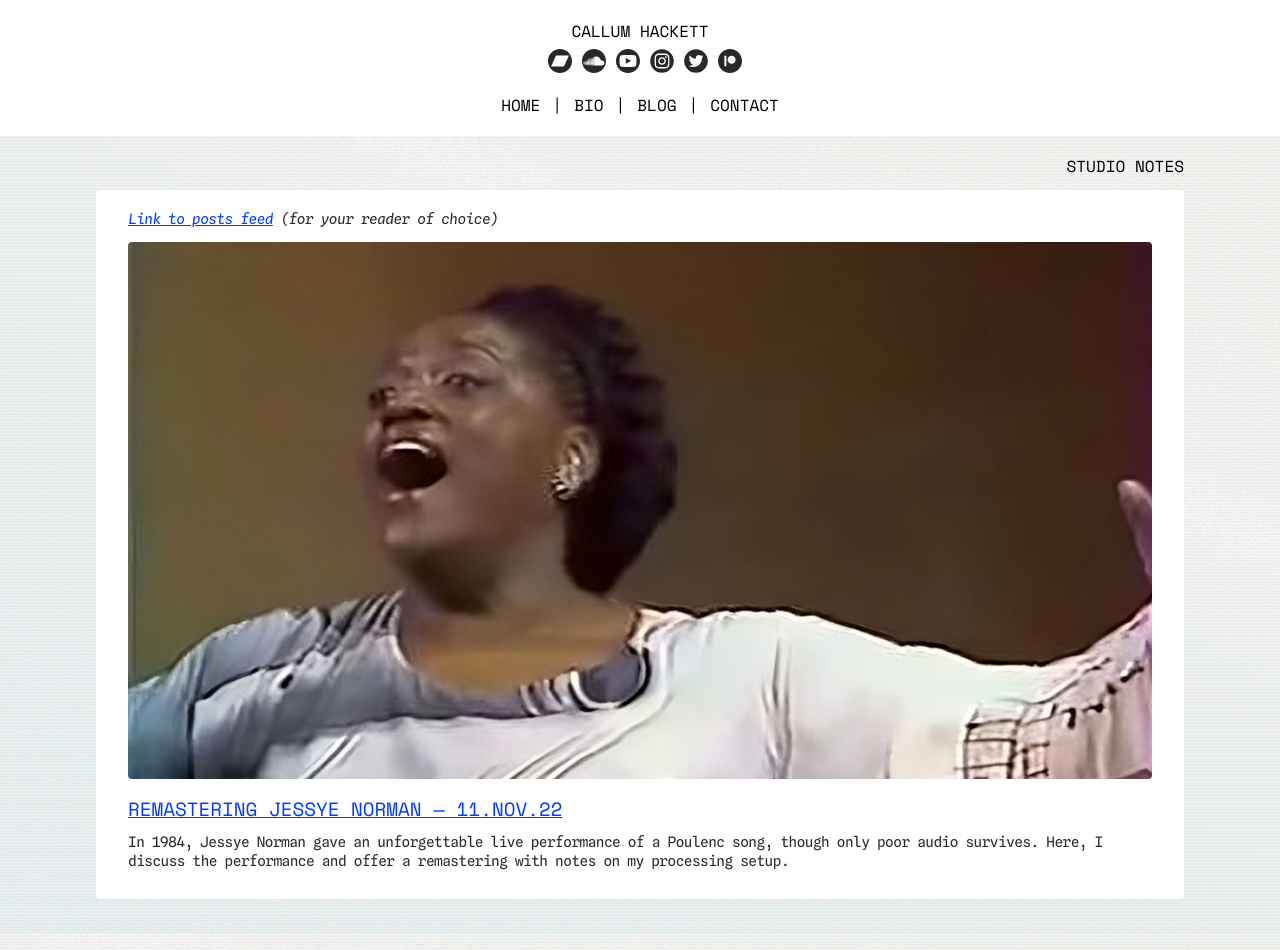
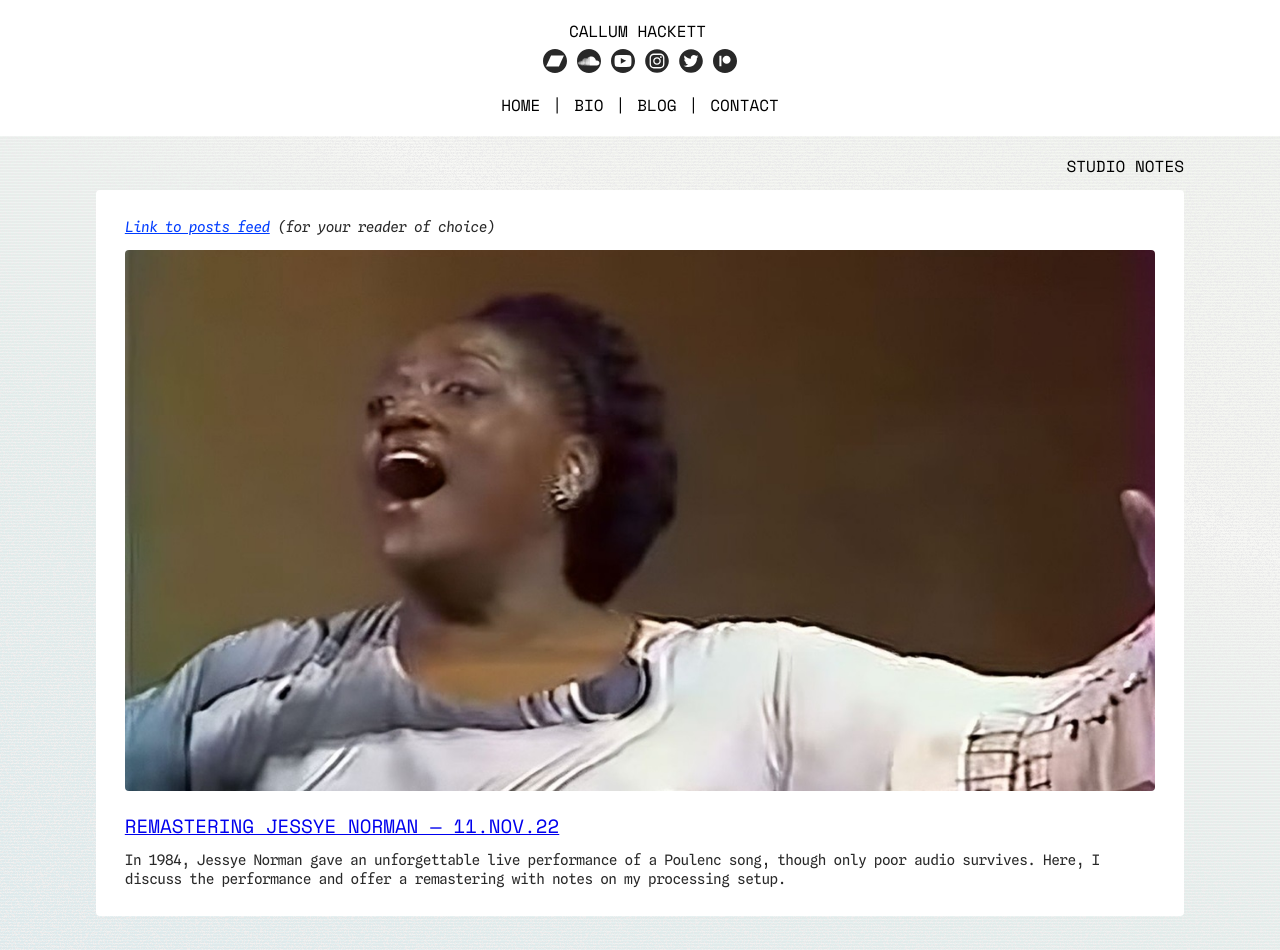
Before and after one commit to callumhackett/callumhackett.github.io, a Jekyll site: the page built from studio-notes.md, in a window 1280 px wide. Built offline with Jekyll 4.4.1, drawn with Linux system fonts in a browser that asks for light colours.

Commit message:
style updates

```diff
--- a/_includes/main.html
+++ b/_includes/main.html
@@ -35,9 +35,8 @@
                     {% for item in site.data.social_links %}<a href="{{ item.link }}"><img src="{{ item.image }}" title="{{ item.name }}"/></a>{% endfor %}
                 </div>
                 <div id="profile-pic">
-                    <!-- the vertical-align here is necessary to stop display:inline from adding extra height -->
                     <a href="{{ site.url }}">
-                        <img src="/assets/images/core/profile_pic.png" title="Callum Hackett" style="vertical-align: top !important;" />
+                        <img src="/assets/images/core/profile_pic.png" title="Callum Hackett" />
                     </a>
                 </div>
             </div>
--- a/assets/css/core.css
+++ b/assets/css/core.css
@@ -1,3 +1,25 @@
+/* Backgrounds */
+html {
+    background-image:
+        repeating-linear-gradient(rgba(0,0,0,0.05) 0,transparent 1px,transparent 2px,rgba(0,0,0,0.05) 3px),
+        url('/assets/images/core/noise.png'),
+        linear-gradient(
+            25deg,
+            hsl(189deg 32% 92%) 0%,
+            hsl(169deg 25% 93%) 37%,
+            hsl(139deg 18% 95%) 54%,
+            hsl(83deg 14% 96%) 61%,
+            hsl(65deg 14% 97%) 64%,
+            hsl(75deg 17% 96%) 68%,
+            hsl(85deg 19% 96%) 76%,
+            hsl(96deg 20% 95%) 100%
+        );
+        background-attachment: fixed; /* this stops the colour gradient from repeating */
+}
+#header-container, #content {
+    background: #fff;
+}
+
 /* Font Imports */
 @font-face {
     font-family: 'space mono';
@@ -25,39 +47,79 @@
     font-weight: bold;
 }
 
-/* Fonts */
+/* Font Groups */
 #header, #navigation, #metadata, h1, h2, h3 {
-    font-family: 'space mono', 'spline sans mono', 'inconsolata', monospace, sans-serif;
+    font-family: 'space mono', 'roboto mono', monospace, sans-serif;
     font-weight: normal;
-    line-height: 1em;
     text-transform: uppercase;
 }
-#header h1, #navigation, #metadata {
+p, li {
+    font-family: 'spline sans mono', 'inconsolata', monospace, sans-serif;
+}
+
+/* Font Sizes */
+#header, #header h1, #title, #navigation, #metadata {
     font-size: 1em;
+    line-height: 1em;
 }
-#title a, #navigation a {
-    text-decoration: none;
-}
-#main-table h2, #content h1, #content h2 {
+#main-table h2, #main-table h1, #main-table h2 {
     font-size: 1.2em;
 }
 p, li {
-    font-family: 'spline sans mono', 'inconsolata', monospace, sans-serif;
+    color: #282828;
     font-size: 0.9em;
-    line-height: 1.3em;
+    line-height: 1.35em;
     letter-spacing: -0.5px;
     word-spacing: -0.5px;
+}
+
+/* Font Margins */
+#title h1 {
+    margin-block-start: 0 !important;
+    margin-block-end: 0 !important;
+    margin-inline-start: 0 !important;
+    margin-inline-end: 0 !important;
+}
+#navigation a {
+    margin: 0 0.75em;
+}
+#metadata {
+    text-align: right;
+}
+#content h1 {
+    margin: 0 0 0.75em 0;
+    line-height: 1em;
+}
+#content h2 {
+    margin: 1.5em 0 0.25em 0;
+}
+p, ul, li {
     margin-block-start: 0;
 }
 p, ul, audio {
     margin-block-end: 0.9em; /* this should equal the main font size */
 }
 ul {
-    margin-block-start: 0;
     padding-left: 2em;
 }
 li {
     margin-block-end: 0.25em;
+}
+
+/* Link Styles */
+#title a, #navigation a {
+    text-decoration: none;
+}
+#title a, #navigation a, #metadata, h1, h2, h3 {
+    color: #000;
+}
+p a, p a:hover, p a:active, p a:visited {
+    color: rgb(0, 60, 255);
+}
+
+/* Element Styles */
+#profile-pic, .music-cell, .img-cell img, .video-cell iframe, .text-cell, #content, #blog-index img, audio {
+    border-radius: 4px;
 }
 
 /* Base Layout */
@@ -73,23 +135,17 @@
     display: inline-block;
 }
 #title h1 {
-    margin-block-start: 0 !important;
-    margin-block-end: 0 !important;
-    margin-inline-start: 0 !important;
-    margin-inline-end: 0 !important;
-    margin-bottom: 10px !important;
-    line-height: 1em;
+    padding-right: 5px; /* this should be equal to the social icon spacing */
+    margin-bottom: 10px !important; /* this should be twice the social icon spacing */
 }
 #title img {
     height: 24px;
-    padding: 0px 0px 0px 10px;
+    padding: 0px 5px 0px 5px;
+    opacity: 0.84;
 }
 #profile-pic {
-    padding: 0px 1% 0 5px;
-    vertical-align: top !important;
-}
-#navigation a {
-    margin: 0 0.75em;
+    padding: 0px 1% 0 0px;
+    vertical-align: top !important; /* this stops the display:inline from adding extra height */
 }
 
 /* Dynamic Layout */
@@ -129,44 +185,3 @@
         margin-bottom: 3.75vh;
     }
 }
-
-/* Backgrounds */
-html {
-    background-image:
-        repeating-linear-gradient(rgba(0,0,0,0.05) 0,transparent 1px,transparent 2px,rgba(0,0,0,0.05) 3px),
-        url('/assets/images/core/noise.png'),
-        linear-gradient(
-            25deg,
-            hsl(189deg 32% 92%) 0%,
-            hsl(169deg 25% 93%) 37%,
-            hsl(139deg 18% 95%) 54%,
-            hsl(83deg 14% 96%) 61%,
-            hsl(65deg 14% 97%) 64%,
-            hsl(75deg 17% 96%) 68%,
-            hsl(85deg 19% 96%) 76%,
-            hsl(96deg 20% 95%) 100%
-        );
-        background-attachment: fixed; /* this prevents the colour gradient from repeating */
-}
-#header-container {
-    background: #fff;
-}
-
-/* Colours */
-#title a, #navigation a, #metadata, h1, h2, h3 {
-    color: #000;
-}
-#title img {
-    opacity: 0.84;
-}
-p, ul, li {
-    color: #282828;
-}
-a, a:hover, a:active, a:visited {
-    color: rgb(0, 60, 255);
-}
-
-/* Element Styles */
-#profile-pic, audio {
-    border-radius: 4px;
-}
--- a/assets/css/page.css
+++ b/assets/css/page.css
@@ -1,16 +1,3 @@
-/* Fonts */
-
-/* Base Layout */
-#metadata {
-    text-align: right;
-}
-#content h1 {
-    margin: 0 0 0.75em 0;
-}
-#content h2 {
-    margin: 1.5em 0 0.25em 0;
-}
-
 /* Dynamic Layout */
 @media screen and (min-width: 1366px) {
     #main-table {
@@ -32,7 +19,7 @@
     #metadata {
         grid-column: 1;
         grid-row: 1;
-        padding: 1em;
+        padding: 1.8em 0 0 0;
     }
     #metadata:after {
         content: "▶";
@@ -42,11 +29,11 @@
     iframe {
         width: 899px; /* this should be the same as the large cell width */
         height: 506px; /* this maintains a 16:9 aspect ratio with a width of 899px */
-        margin: 0em 0 1em -2em;
+        margin: 0em 0 1em -1.8em;
     }
     #blog-index img {
         float: left;
-        margin-right: 20px;
+        margin-right: 1.35em; /* this should be the same as the body line-height */
         width: 30%;
     }
 }
@@ -61,29 +48,20 @@
     }
     iframe {
         width: 100%; /* this should be the same as the large cell width */
-        margin: 0 0 1em 0;
+        margin: 0 0 1.35em 0;
     }
     audio {
         width: 100%;
     }
     #blog-index img {
-        margin: 0 0 1em;
+        margin: 0 0 1.35em;
         width: 100%;
     }
 }
 
-/* Backgrounds */
-#content {
-    background: #fff;
-}
-
 /* Element Styles */
 #content {
-    border-radius: 4px;
-    padding: 1.25em 2em 1em 2em; /* half the bottom padding should be supplied by the final content element */
+    padding: 1.7em 1.8em 0.9em 1.8em; /* half the bottom padding should be supplied by the final content element */
     box-sizing: border-box;
     margin-bottom: 2.5vh;
 }
-#blog-index img {
-    border-radius: 4px;
-}
```
Also changed, not shown: assets/css/index.css (+39 -37 lines).
